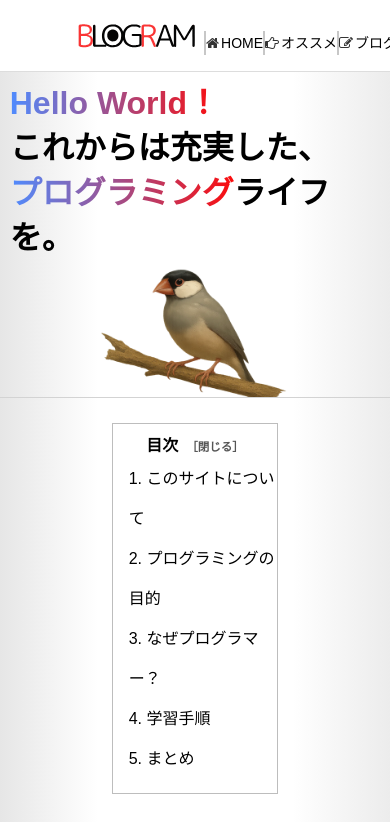
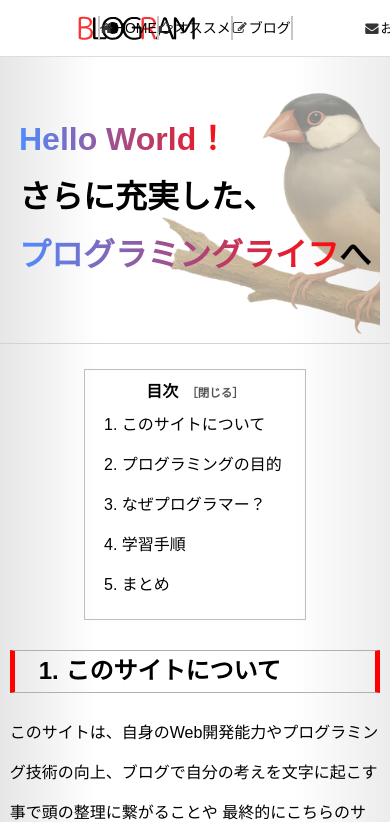
Before and after one commit to RobinsonKubo/BlogRam, a plain HTML site: page index.html in a window 390 px wide. Shown: the top 822 px of the page. Drawn offline with nearby package versions, Linux system fonts and the light colour scheme.

Commit message:
レスポンシブ対応。他細かな修正。

```diff
--- a/index.css
+++ b/index.css
@@ -11,13 +11,6 @@ body {
         "游ゴシック",
         "Meiryo",
         sans-serif;
-    background: linear-gradient(
-        to right,
-        #e6e6e6 0%,
-        #ffffff 25%,
-        #ffffff 75%,
-        #ececec 100%
-    );
     margin: 0;
     padding: 0;
 }
@@ -27,8 +20,8 @@ header {
     width: 100%;
     margin: 0 auto;
     position: fixed; /* 画面固定 */
+    /* align-items: center; */
     z-index: 1000; /* 要素の重なり順（前後関係）を指定するプロパティ */
-    top: 0;
     background-color: white;
     border-bottom: 1px solid #00000022;
 }
@@ -50,9 +43,9 @@ header {
 }
 
 .globalNav {
-    width: 60%;
-    box-sizing: border-box;
-    margin-top: 15px;
+    width: 70%;
+    /* box-sizing: border-box; */
+    margin-top: auto;
     margin-right: auto;
     margin-left: 1rem;
     white-space: nowrap;
@@ -62,6 +55,7 @@ header {
     list-style: none;
     display: flex;
     justify-content: center;
+    align-items: center;
 }
 
 .globalNav a {
@@ -87,7 +81,7 @@ header {
 .navItem {
     border-left: 2px solid #c7c7c7;
     text-align: center;
-    flex: 0 1 25%;
+    flex: 0 1 20%;
 }
 
 .navItem:last-of-type {
@@ -103,7 +97,7 @@ header {
     border: none;
     background-color: rgba(255, 255, 255, 0);
     box-sizing: border-box;
-    margin: 20px auto;
+    margin: 0 auto;
     width: 15rem;
     /* margin-right: 7rem; */
     white-space: nowrap;
@@ -130,14 +124,21 @@ main {
     padding-bottom: 30px;
     padding-top: 100px;
     /* ヘッダーと重ならないように指定 */
+    background: linear-gradient(
+        to right,
+        #e6e6e6 0%,
+        #ffffff 25%,
+        #ffffff 75%,
+        #ececec 100%
+    );
 }
 
 .main-head-title {
     display: grid;
     grid-template-columns: 1.2fr 1fr;
-    gap: 5%;
+    gap: 3%;
     flex-wrap: wrap;
-    width: 80%;
+    width: 92%;
     margin-left: auto;
     margin-right: auto;
     /*overflow-x: hidden;*/ /* 追加：はみ出した部分を非表示に */
@@ -150,8 +151,10 @@ main {
     margin-left: 25%;
 }
 
+.br-pc { display: inline; }
+
 .bird-img {
-    width: 465px;
+    width: 500px;
     /* width: clamp(100%, 30vw, 100%); */
     overflow-x: hidden; /* 追加：はみ出した部分を非表示に */
 }
@@ -179,7 +182,7 @@ main {
 .toc-menu {
     /* white-space: nowrap; */
     grid-column: 1;
-    width: 45%;
+    width: 270px;
     border: 1px solid #bdbdbd;
     box-sizing: border-box;
     margin: 15px auto 0 auto;
@@ -248,7 +251,7 @@ p.menu {
 }
 
 .profile-text p {
-    line-height: 1.5;
+    line-height: 1.75;
 }
 
 .menu-label {
@@ -302,7 +305,7 @@ p {
 
 /* -- footer ------------------------------------------------- */
 footer {
-    background-color: #d6d6d667;
+    /* background-color: #d6d6d667; */
     margin-bottom: 0;
     /* min-width: 500px; */
     /* min-width は CSS のプロパティで、要素の 最小幅（これ以上小さくならない幅） を指定するために使います。 */
@@ -375,8 +378,13 @@ footer {
 
 
 /* -- レスポンシブ対応 --------------------------------- */
+@media screen and (max-width: 1364px) {
+     .bird-img {
+        width: 538px;
+    }
+}
 /* WQHD width:2560p の半分 */
-@media screen and (max-width: 1280px) {
+@media screen and (max-width: 1080px) {
     .main-head-title {
         display: flex;
         flex-direction: column;
@@ -396,12 +404,12 @@ footer {
         margin-right: auto;
     }
 
-    .bird-img {
-        max-width: 55%;
+    /* .bird-img {
+        max-width: 57%;
         height: auto;
         box-sizing: border-box;
         margin-top: -15px;
-    }
+    } */
 
     .main-contener-grid {
         width: 95%;
@@ -413,6 +421,7 @@ footer {
     }
 
     .toc-menu {
+        width: 230px;
         box-sizing: border-box;
         margin: -5px auto 30px auto;
     }
@@ -425,7 +434,7 @@ footer {
     .toc-content {
         /* display: block; */
         box-sizing: border-box;
-        margin-left: 1rem;
+        margin-left: 1.2rem;
         margin-top: -15px;
         margin-bottom: -2px;
     }
@@ -461,3 +470,37 @@ footer {
     }
 
 }
+
+/* iPhone最大値440px指定 375pxが基本最小値これをベースにデザインするとレスポンシブOK (他メーカーのスマホも対応)*/
+@media screen and (max-width: 440px) {
+    .main-head-title {
+        position: relative;
+        margin-top: -10px;
+        overflow-x: hidden;
+    }
+
+    .main-head-title h1 {
+        position: absolute;
+        /* font-size: 1.8rem; */
+        z-index: 999;
+        line-height: 1.8;
+    }
+
+    /* .br-pc {
+        display: none;
+        box-sizing: border-box;
+    } */
+
+    .bird-img {
+        /* position: absolute; */
+        width: 400px;
+        opacity: 48%;
+        margin-left: 8.5rem;
+    }
+
+    .toc-menu {
+        width: 60%;
+        box-sizing: border-box;
+        margin: -5px auto 30px auto;
+    }
+}
--- a/index.html
+++ b/index.html
@@ -37,12 +37,14 @@
                         <i class="fa fa-hand-o-right" aria-hidden="true"></i>オススメ</a></li>
                 <li class="navItem navItem-3"><a href="#" target="_blank" rel="noopener noreferrer">
                         <i class="fa fa-pencil-square-o" aria-hidden="true"></i>ブログ</a></li>
+                <li class="navItem navItem-4"><button class="form-button button-cursor" onclick="openForm()"><i class="fa fa-envelope"
+                aria-hidden="true"></i>お問い合わせ</button></li>
             </ul>
         </nav>
 
         <!-- 問い合わせフォームのへのアクセス -->
-        <button class="form-button button-cursor" onclick="openForm()"><i class="fa fa-envelope"
-                aria-hidden="true"></i>お問い合わせ</button>
+        <!-- <button class="form-button button-cursor" onclick="openForm()"><i class="fa fa-envelope"
+                aria-hidden="true"></i>お問い合わせ</button> -->
         <!-- 下記より問い合せページへ ----------------------------------------------------------------------------------------->
         <div class="form-container" id="formPopup">
             <div class="form-box">
@@ -92,8 +94,9 @@
 
     <main class="mainContent">
         <div class="main-head-title">
-            <h1><span class="text-gradient">Hello World！</span><br>これからは充実した、<br>
-                <span class="text-gradient">プログラミング</span>ライフを。
+            <h1><span class="text-gradient">Hello World！</span>
+                <span class="br-pc"><br></span>さらに充実した、<span class="br-pc"><br></span>
+                <span class="text-gradient">プログラミングライフ</span>へ
             </h1>
             <img src="icon_img/java_sparrow.png" class="bird-img" alt="文鳥の写真だよ" ><!--width="465px"-->
         </div>
@@ -218,7 +221,7 @@
                     <div class="profile" id="sidebar">
                         <div class="icon-flex">
                             <img src="icon_img/god_man.png" class="circle-user-icon" alt="ぼくのアイコン" width="60px">
-                            <div class="user-name">GodMan</div>
+                            <div class="user-name">GoodMan</div>
                         </div>
                         <div class="profile-text">
                             <p>高卒万年フリータの僕が完全未経験からプログラマーへ。<br>
```
